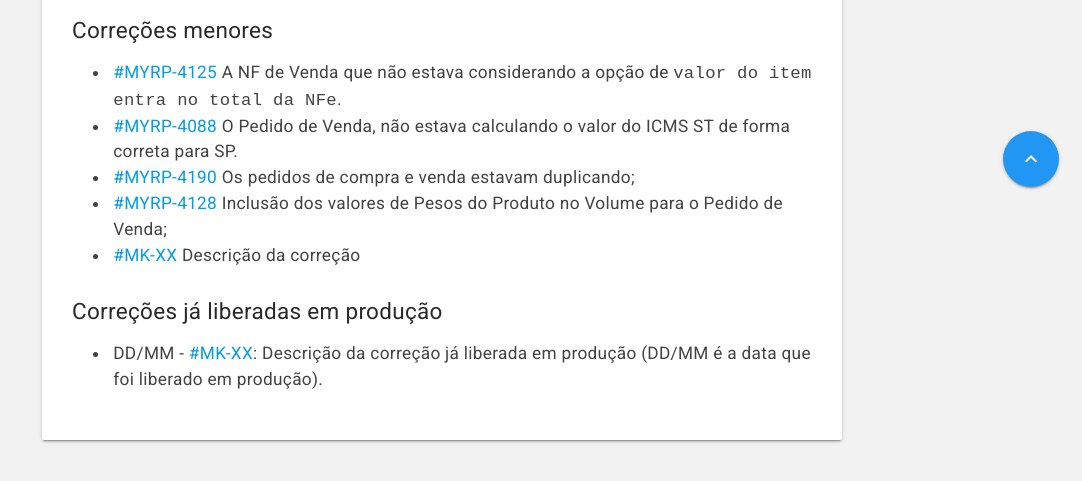
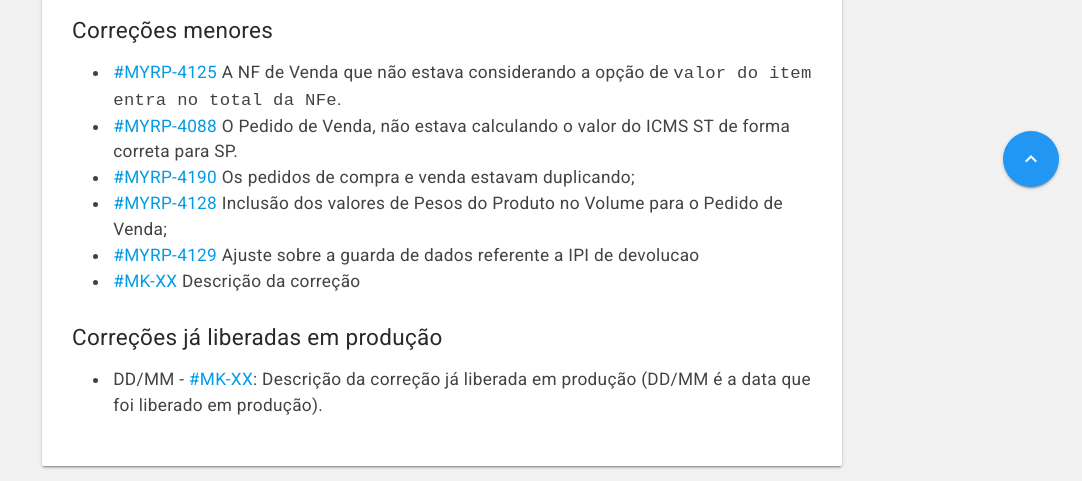
Before and after one commit to myrp-maicon/changelog-myrp, a Jekyll site: the page built from docs/myrp/19.05.01.md, in a window 1280 px wide. Shown: the part 690-1171 px from the top of the page, without its empty margins (198-1280 px from the left). Built offline with Jekyll 4.4.1, drawn with Linux system fonts in a browser that asks for light colours; nearby versions of some CDN libraries; our own code applies the rules of GitHub Pages for plain Markdown files; the repository's description, which GitHub fills in, is left out; before the commit the page ends 1145 px from its top, so only the background shows below that.

Commit message:
Update 19.05.01.md
AJ:MYRP-4219: Ajuste sobre a guarda de dados referente a IPI na devolucao

```diff
--- a/docs/myrp/19.05.01.md
+++ b/docs/myrp/19.05.01.md
@@ -11,6 +11,7 @@
 * [#MYRP-4088](https://devmyrp.atlassian.net/browse/MYRP-4088) O Pedido de Venda, não estava calculando o valor do ICMS ST de forma correta para SP.
 * [#MYRP-4190](https://devmyrp.atlassian.net/browse/MYRP-4190) Os pedidos de compra e venda estavam duplicando;
 * [#MYRP-4128](https://devmyrp.atlassian.net/browse/MYRP-4128) Inclusão dos valores de Pesos do Produto no Volume para o Pedido de Venda;
+* [#MYRP-4129](https://devmyrp.atlassian.net/browse/MYRP-4129) Ajuste sobre a guarda de dados referente a IPI de devolucao
 * [#MK-XX](https://devmyrp.atlassian.net/browse/MK-XX) Descrição da correção
 
 
```
